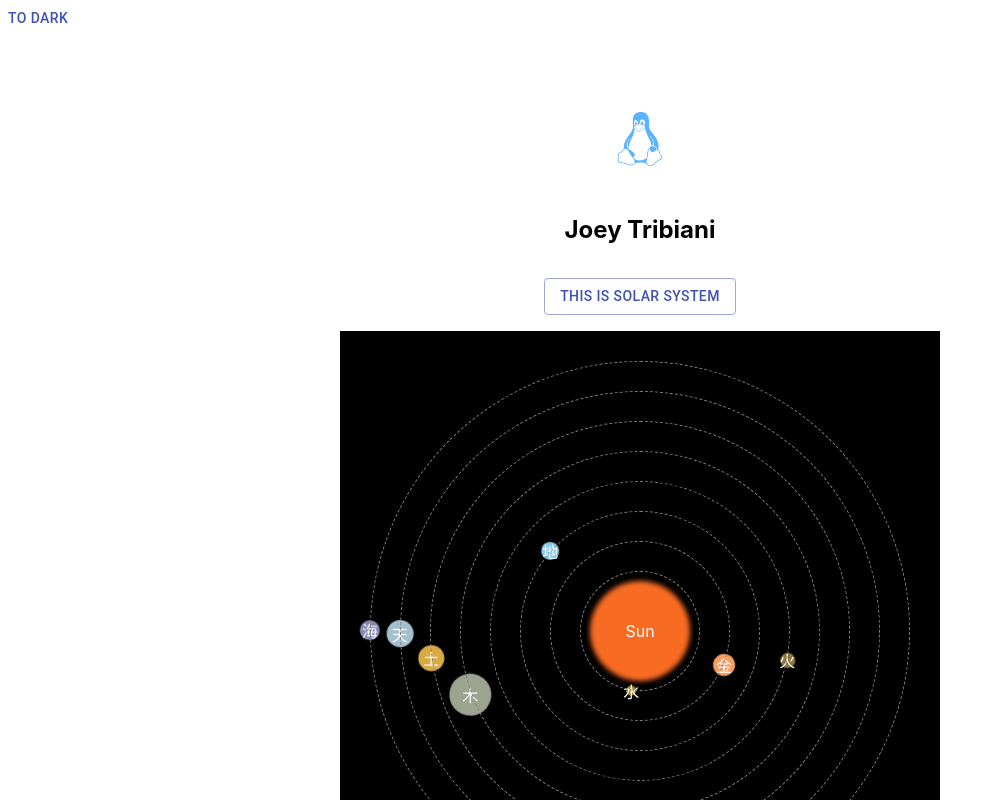
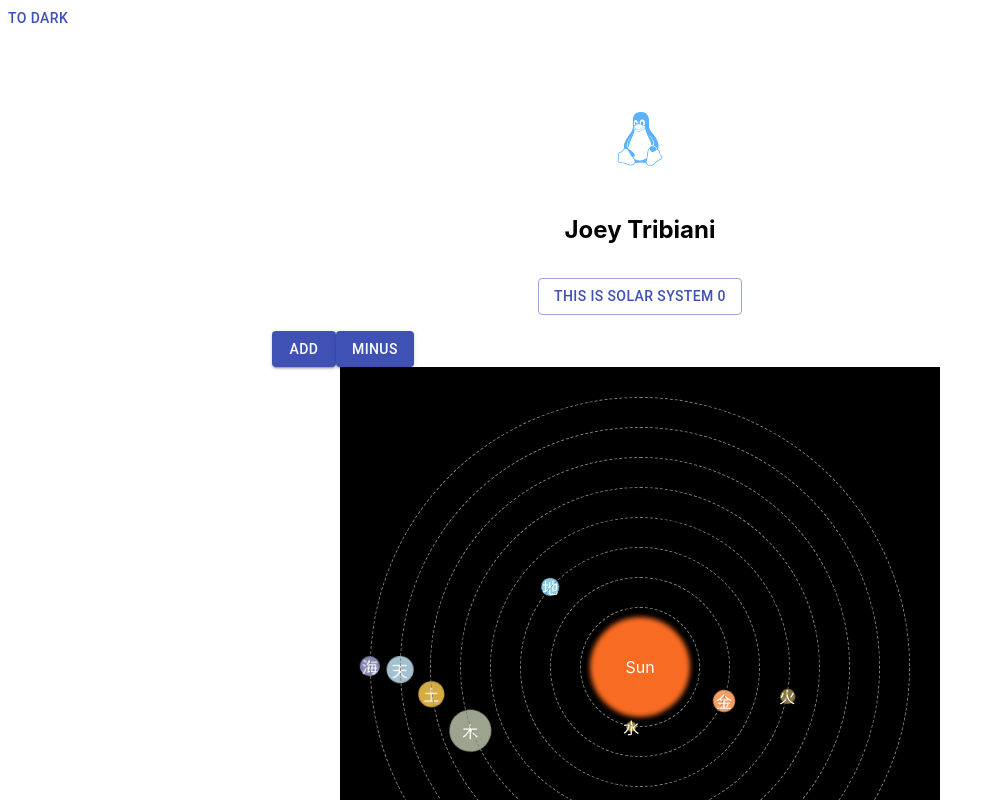
Before and after one commit to rondout/nextjs, a Next.js app: page /solar in a window 1280 px wide. Shown: the top 800 px of the page, without its empty margins (0-995 px from the left). Built offline with nearby package versions, Linux system fonts and the light colour scheme.

Commit message:
intergrate react-redux

```diff
--- a/package.json
+++ b/package.json
@@ -10,6 +10,7 @@
     "@emotion/react": "^11.10.5",
     "@emotion/styled": "^11.10.5",
     "@mui/material": "^5.11.1",
+    "@reduxjs/toolkit": "^1.9.1",
     "gray-matter": "^4.0.3",
     "i18next": "^22.4.6",
     "moment": "^2.29.4",
@@ -18,6 +19,7 @@
     "react": "18.2.0",
     "react-dom": "18.2.0",
     "react-i18next": "^12.1.1",
+    "react-redux": "^8.0.5",
     "remark": "^14.0.2",
     "remark-html": "^15.0.1",
     "sharp": "^0.31.2"
--- a/pages/_app.jsx
+++ b/pages/_app.jsx
@@ -1,7 +1,9 @@
 import { Button, createTheme, ThemeProvider } from "@mui/material";
 import { appWithTranslation } from "next-i18next";
 import { useMemo, useState } from "react";
+import { Provider } from "react-redux";
 import "../styles/globals.css";
+import store from "../store";
 
 function App({ Component, pageProps }) {
   const [mode, setMode] = useState("light");
@@ -24,10 +26,12 @@ function App({ Component, pageProps }) {
     setMode(modeReflect);
   };
   return (
-    <ThemeProvider theme={theme}>
-      <Button onClick={changeMode}>To {modeReflect}</Button>
-      <Component {...pageProps} />
-    </ThemeProvider>
+    <Provider store={store}>
+      <ThemeProvider theme={theme}>
+        <Button onClick={changeMode}>To {modeReflect}</Button>
+        <Component {...pageProps} />
+      </ThemeProvider>
+    </Provider>
   );
 }
 
--- a/pages/solar/index.jsx
+++ b/pages/solar/index.jsx
@@ -1,13 +1,35 @@
 import { Box, Button } from "@mui/material";
+import { useDispatch, useSelector } from "react-redux";
 import Layout from "../../components/layout";
+import { decrement, increment } from "../../store/reducers/counter";
 import styles from "./solar.module.css";
 
 export default function SolarSystem() {
+  const count = useSelector((state) => state.counter.value);
+  const dispatch = useDispatch();
+
+  const handleAddCount = () => {
+    console.log("ADD");
+    dispatch(increment());
+  };
+
+  const handleMinusCount = () => {
+    dispatch(decrement());
+  };
+
   return (
     <Layout>
       <Box sx={{ display: "flex", justifyContent: "center", p: 2 }}>
         <Button variant="outlined" sx={{ margin: "auto" }}>
-          This is solar system
+          This is solar system {count}
+        </Button>
+      </Box>
+      <Box>
+        <Button variant="contained" onClick={handleAddCount}>
+          add
+        </Button>
+        <Button variant="contained" onClick={handleMinusCount}>
+          minus
         </Button>
       </Box>
       <div className={styles.container}>
--- /dev/null
+++ b/store/index.js
@@ -0,0 +1,10 @@
+import { configureStore } from "@reduxjs/toolkit";
+import counter from "./reducers/counter";
+
+const store = configureStore({
+  reducer: {
+    counter: counter,
+  },
+});
+
+export default store;
--- /dev/null
+++ b/store/reducers/counter.js
@@ -0,0 +1,23 @@
+import { createSlice } from "@reduxjs/toolkit";
+
+export const counterSlice = createSlice({
+  name: "counter",
+  initialState: {
+    value: 0,
+  },
+  reducers: {
+    increment(state) {
+      state.value += 1;
+    },
+    decrement(state) {
+      state.value -= 1;
+    },
+    incrementByAmount: (state, action) => {
+      state.value += action.payload;
+    },
+  },
+});
+
+export const { increment, decrement, incrementByAmount } = counterSlice.actions;
+
+export default counterSlice.reducer;
```
Also changed, not shown: pages/index.jsx (+21 -1 lines), 1 other file (tests, documents, lock files or other folders).
